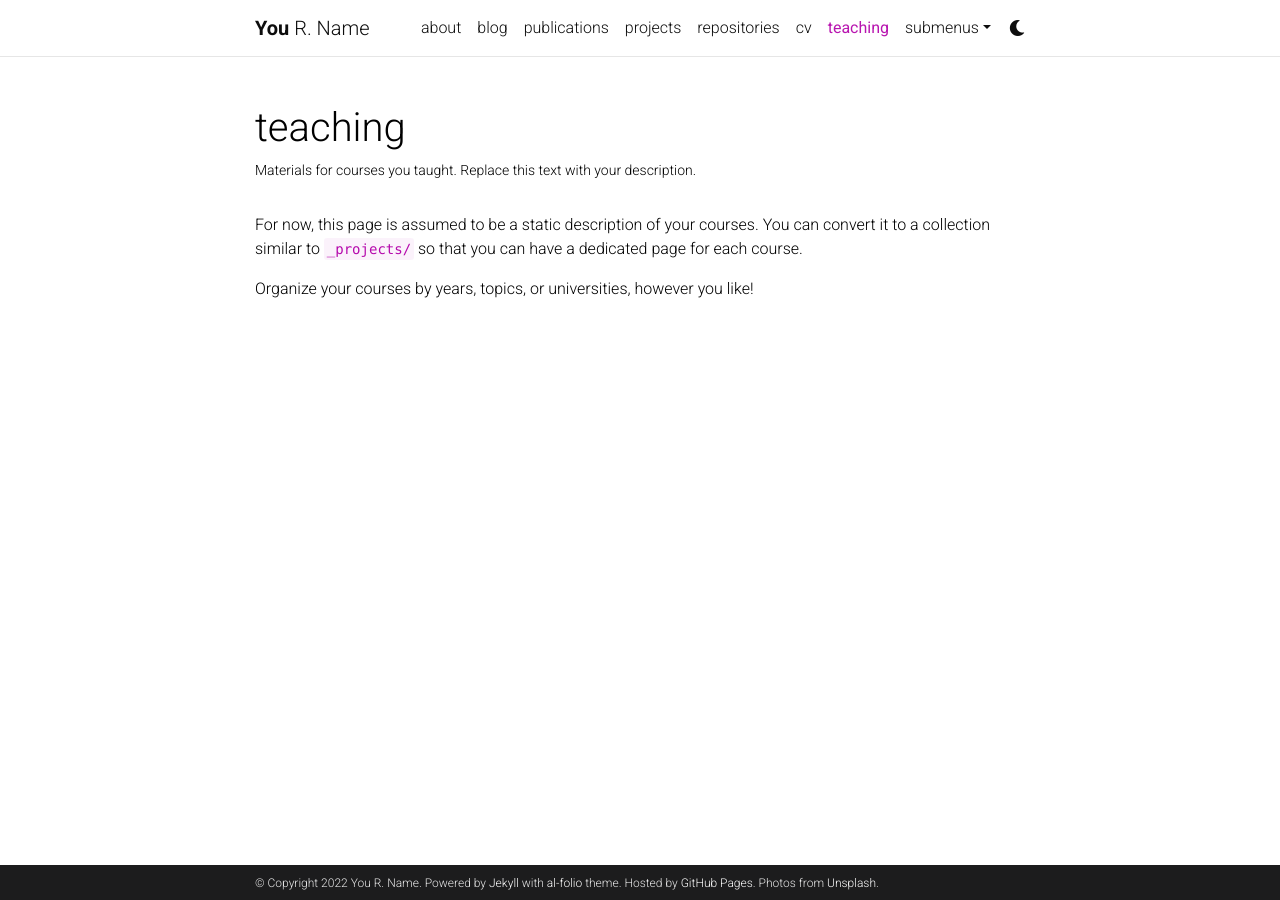
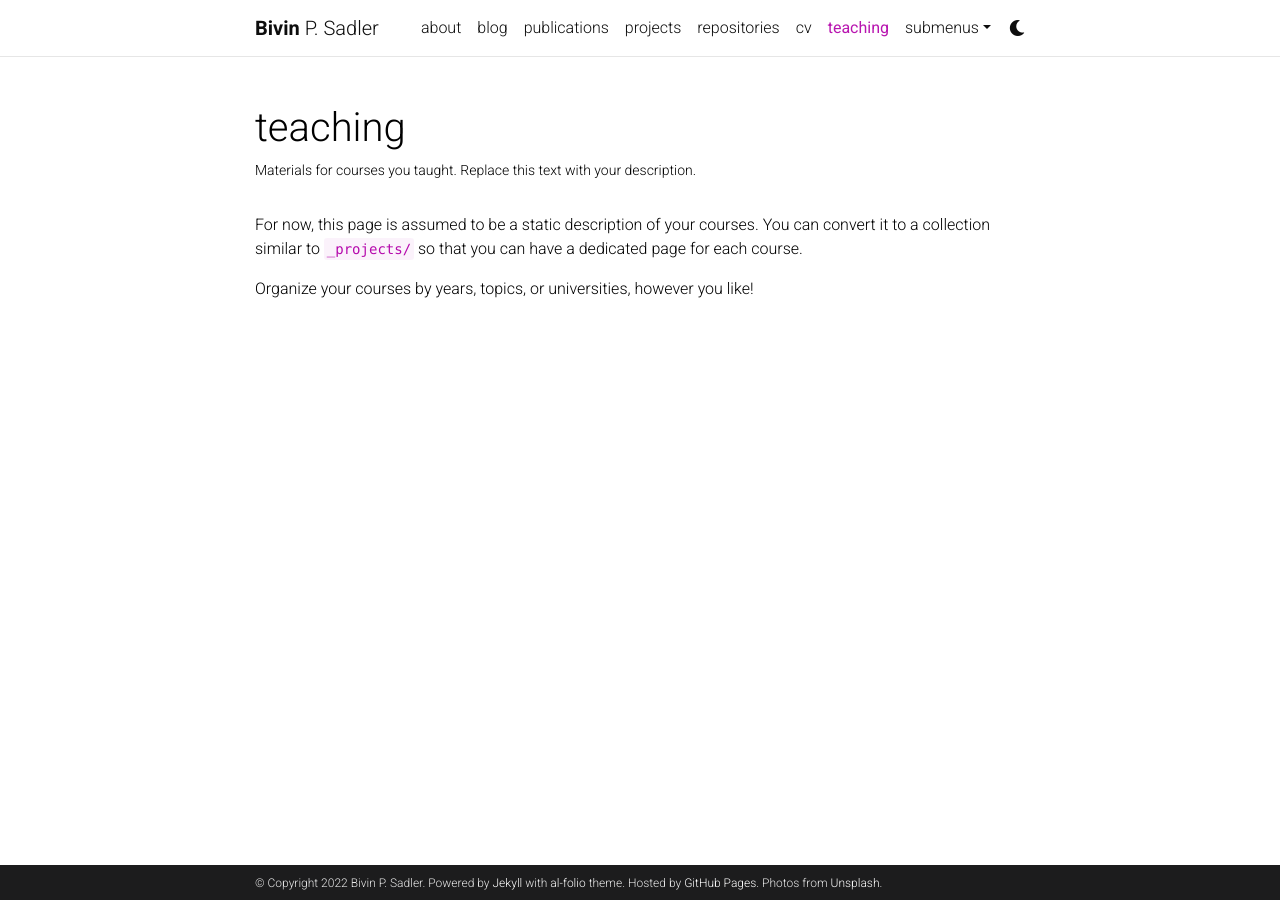
Before and after one commit to BivinSadler/Al-Folio, a Jekyll site: the page built from _pages/teaching.md, in a window 1280 px wide. Built offline with Jekyll 4.4.1, drawn with Linux system fonts in a browser that asks for light colours; comment, search, counter and statistics services are not loaded; a style sheet for code colours, icons or effects is not loaded.

Commit message:
Update _config.yml

```diff
--- a/_config.yml
+++ b/_config.yml
@@ -3,10 +3,10 @@
 # -----------------------------------------------------------------------------
 
 title: blank # the website title (if blank, full name will be used instead)
-first_name: You
-middle_name: R.
-last_name: Name
-email: you@example.com
+first_name: Bivin
+middle_name: P.
+last_name: Sadler
+email: bsadler@smu.edu
 description: > # the ">" symbol means to ignore newlines until "footer_text:"
   A simple, whitespace theme for academics. Based on [*folio](https://github.com/bogoli/-folio) design.
 footer_text: >
@@ -19,7 +19,7 @@
 icon: ⚛️  # the emoji used as the favicon (alternatively, provide image name in /assets/img/)
 
 url: https://bivinsadler.github.io # the base hostname & protocol for your site
-baseurl: /bivinsadler/ # the subpath of your site, e.g. /blog/
+baseurl: # the subpath of your site, e.g. /blog/
 last_updated: false # set to true if you want to display last updated in the footer
 impressum_path:  # set to path to include impressum link in the footer, use the same path as permalink in a page, helps to conform with EU GDPR
 
```
